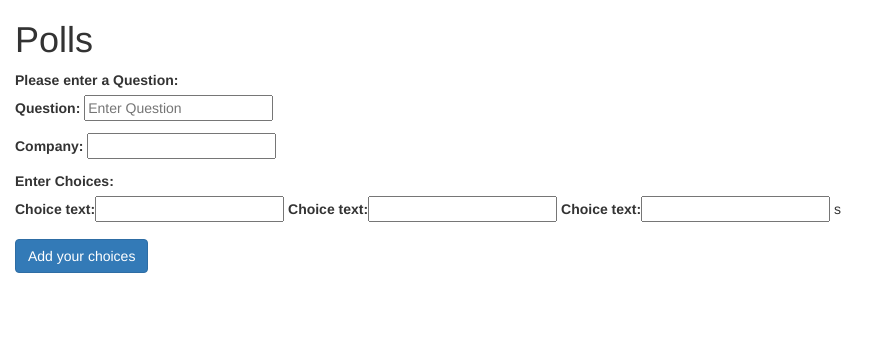
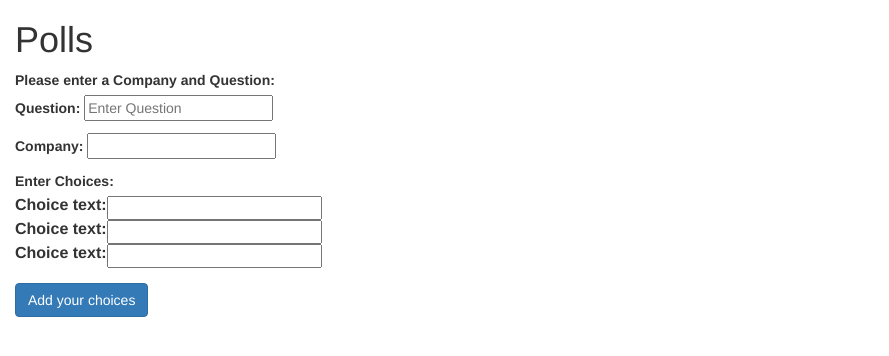
Before and after one commit to katydid98/localdev3, a Django app: page /polls/question in a window 1280 px wide. Shown: the top 356 px of the page, without its empty margins (0-889 px from the left). Run offline with Django 3.2, Linux system fonts and the light colour scheme; parts of the project's set-up code (start-up, migrations or seed data) failed here and were passed over; some libraries are stand-ins or nearby versions.

Commit message:
Update question_form.html

```diff
--- a/mysite/polls/templates/polls/question_form.html
+++ b/mysite/polls/templates/polls/question_form.html
@@ -1,8 +1,5 @@
-
-
 <link rel="stylesheet" href="https://maxcdn.bootstrapcdn.com/bootstrap/3.3.7/css/bootstrap.min.css" integrity="sha384-BVYiiSIFeK1dGmJRAkycuHAHRg32OmUcww7on3RYdg4Va+PmSTsz/K68vbdEjh4u" crossorigin="anonymous">
 <link rel="stylesheet" href="//code.jquery.com/ui/1.12.1/themes/base/jquery-ui.css">
-<link rel="stylesheet" href="/resources/demos/style.css">
 <script src="https://code.jquery.com/jquery-1.12.4.js"></script>
  <script src="https://code.jquery.com/ui/1.12.1/jquery-ui.js"></script>
  <script src="http://ajax.googleapis.com/ajax/libs/jquery/1.7.1/jquery.min.js" type="text/javascript">
@@ -14,26 +11,40 @@
 	<h1>Polls</h1>
 	<form method= "post">
 		<div class="form-group">
-		    <label for="enteringquestion">Please enter a Question: </label>
+		    <label for="companiesList">Please enter a Company and Question: </label>
 		    	{% csrf_token%}
-				{{ form.as_p}}
-				 <fieldset>
+		    	{{ form.as_p}}
+				 <table>
                 	<label for="enteringchoices">Enter Choices: </label>
                		 <br>
 	                {{ choice_form.management_form }}
 	                {{ choice_form.non_form_errors }}
 	                {% for form in choice_form %}
                     	{{ form }}
-                	{% endfor %}s
-            	</fieldset>
+                	{% endfor %}
+            	</table>
 		</div>
-    <button type="submit" class="btn btn-primary">Add your choices</button>
+    <button type="submit" class="btn btn-primary" id="id_company">Add your choices</button>
+
 	</form>
 	{% if error_message %}
 	<h2> {{ error_message }} </h2>
 	{% endif %}
 
-<script src="{% static 'polls/js/company_autocomplete.js' %}"></script>
+<script type="text/javascript">
+$(function() {
+    $("#companiesList").autocomplete({
+        source: "{% url 'polls:company_autocomplete' %}",
+        // select: function(event, ui) {
+        //     // $("#name_company").val(ui.item.value),
+        //     $("#id_company").val(ui.item.value)
+        // }
+    });
+});
+	// $(document).ready(function(){
+	// 	$("#companiesList").autocomplete({source: "{% url 'polls:company_autocomplete' %}"});
+	// });
+</script>
 
 </div>
 {%endblock%}
```
